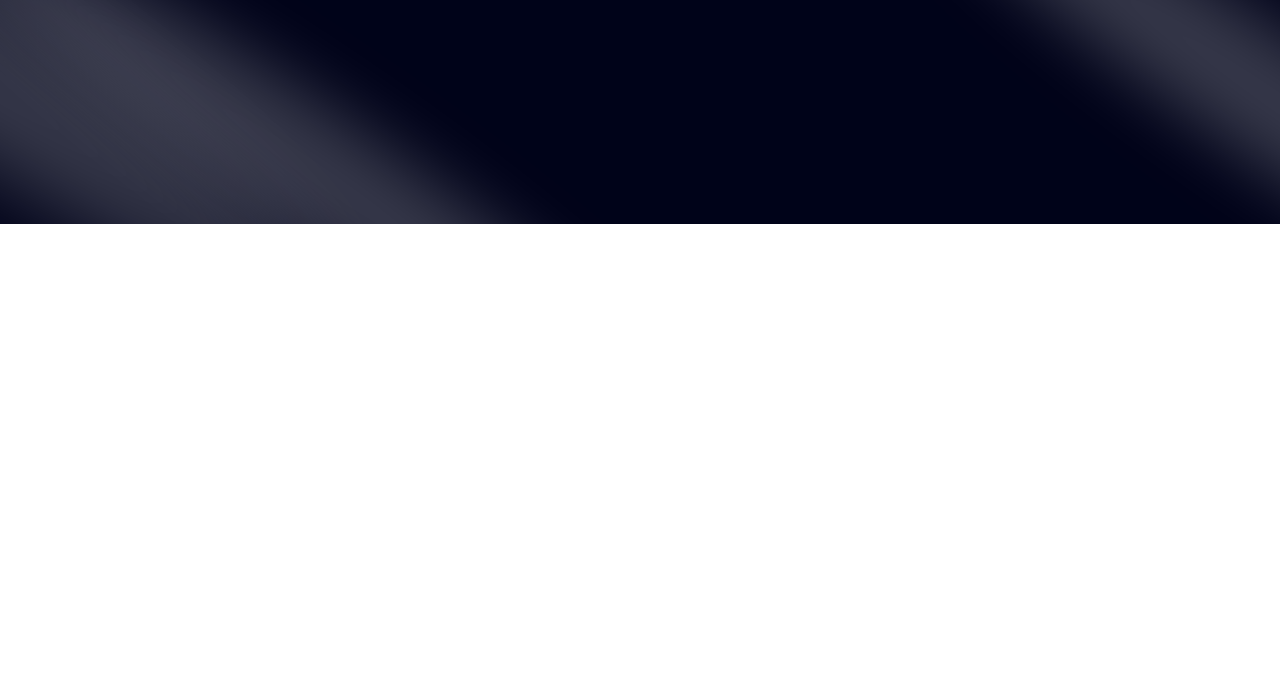
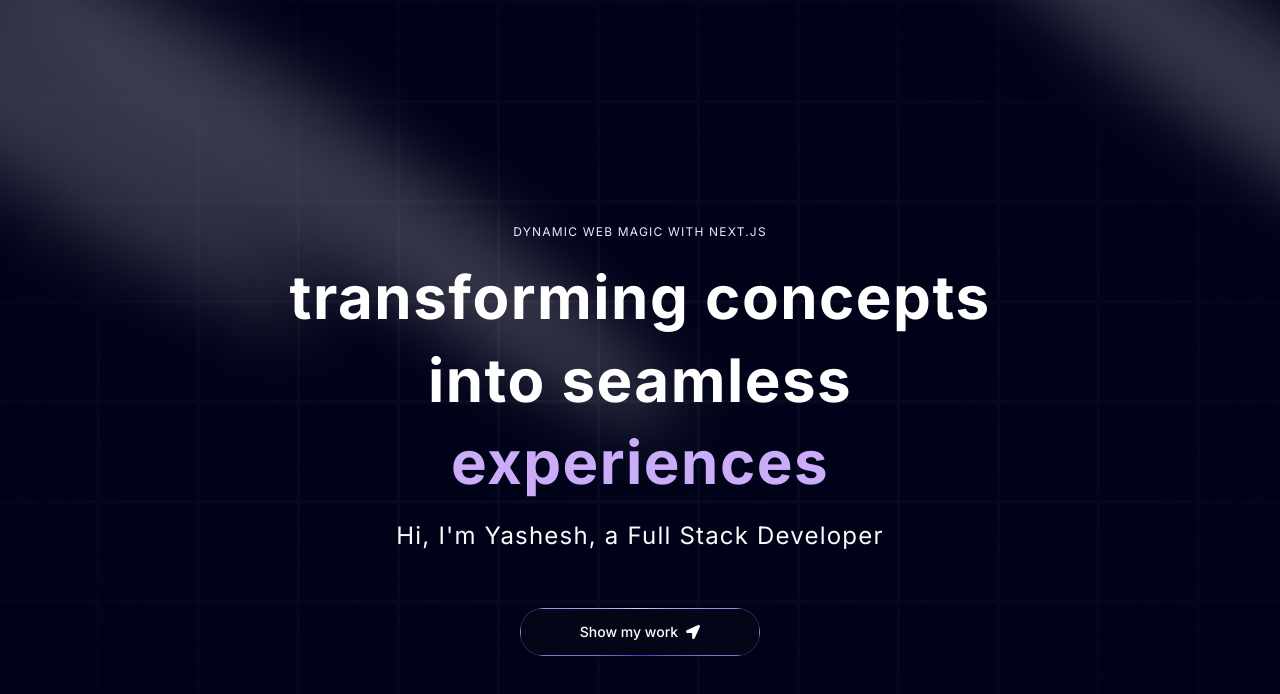
Before and after one commit to yasheshoffgithub/portfolio, a Next.js app: page / in a window 1280 px wide. Shown: the top 694 px of the page. Built offline with nearby package versions, Linux system fonts and the light colour scheme.

Commit message:
Completed Hero section

```diff
--- a/app/layout.tsx
+++ b/app/layout.tsx
@@ -1,6 +1,7 @@
 import type { Metadata } from "next";
 import { Inter } from "next/font/google";
 import "./globals.css";
+import { ThemeProvider } from "@/components/theme-provider";
 
 const inter = Inter({ subsets: ["latin"] });
 
@@ -16,7 +17,14 @@
 }>) {
   return (
     <html lang="en">
-      <body className={inter.className}>{children}</body>
+      <body className={inter.className}><ThemeProvider
+            attribute="class"
+            defaultTheme="dark"
+            enableSystem
+            disableTransitionOnChange
+          >
+            {children}
+          </ThemeProvider></body>
     </html>
   );
 }
--- a/app/page.tsx
+++ b/app/page.tsx
@@ -1,9 +1,14 @@
+import { FloatingNav } from "@/components/ui/floating-navbar";
 import Hero from "../components/Hero";
+import { FaHome } from "react-icons/fa";
 
 export default function Home() {
   return (
     <main className="relative bg-black-100 flex justify-center items-center flex-col overflow-hidden mx-auto sm:px-10 px-5">
       <div className="max-w-7xl w-full">
+        <FloatingNav navItems={[{name: 'Home', link: '/', icon: <FaHome />}
+
+        ]} />
         <Hero />
       </div>
     </main>
--- a/components/Hero.tsx
+++ b/components/Hero.tsx
@@ -1,5 +1,8 @@
 import React from 'react'
 import { Spotlight } from './ui/Spotlight';
+import { TextGenerateEffect } from './ui/text-generate-effect';
+import { MagicButton } from './ui/MagicButton';
+import { FaLocationArrow } from 'react-icons/fa';
 
 const Hero = () => {
   return (
@@ -9,9 +12,32 @@
           <Spotlight className="top-10 left-full h-[80vh] w-[50vw]" fill="white" />
           <Spotlight className="top-28 left-80 h-[80vh] w-[50vw]" fill="white" />
         </div>
-        <div>
-
+        <div className="h-screen w-full dark:bg-black-100 bg-white  dark:bg-grid-white/[0.03] bg-grid-black/[0.2] flex items-center justify-center absolute top-0 left-0">
+      {/* Radial gradient for the container to give a faded look */}
+      <div className="absolute pointer-events-none inset-0 flex items-center justify-center dark:bg-black-100 bg-white [mask-image:radial-gradient(ellipse_at_center,transparent_20%,black)]" />
+      {/* <p className="text-4xl sm:text-7xl font-bold relative z-20 bg-clip-text text-transparent bg-gradient-to-b from-neutral-200 to-neutral-500 py-8">
+        Backgrounds
+      </p> */}
+    </div>
+      <div className='flex justify-center relative my-20 z-10'>
+        <div className='max-w-[89vw] md:max-w-2xl lg:max-w-[60vw] flex flex-col items-center justify-center'>
+            <h2 className='uppercase tracking-widest text-xs text-center text-blue-100 max-w-80'>Dynamic Web Magic with Next.js</h2>
+            <TextGenerateEffect
+              className='text-center text-[40px] md:text-5xl lg:text-6xl'
+              words='transforming concepts into seamless experiences'
+            />
+            <p className='text-center md:tracking-wider mb-4 text-sm md:text-lg lg:text-2xl'>
+              Hi, I'm Yashesh, a Full Stack Developer
+            </p>
+            <a href="#about">
+              <MagicButton
+                title="Show my work"
+                icon={<FaLocationArrow />}
+                position='right'
+              />
+            </a>
         </div>
+      </div>
     </div>
   )
 }
--- /dev/null
+++ b/components/theme-provider.tsx
@@ -0,0 +1,9 @@
+"use client"
+
+import * as React from "react"
+import { ThemeProvider as NextThemesProvider } from "next-themes"
+import { type ThemeProviderProps } from "next-themes/dist/types"
+
+export function ThemeProvider({ children, ...props }: ThemeProviderProps) {
+  return <NextThemesProvider {...props}>{children}</NextThemesProvider>
+}
--- /dev/null
+++ b/components/ui/MagicButton.tsx
@@ -0,0 +1,17 @@
+import React from 'react'
+
+export const MagicButton = ({title,icon,position, handleClick,otherClasses}:{
+    title:string; icon: React.ReactNode, position:string;
+    handleClick?:() => void;otherClasses?:string;
+}) => {
+  return (
+    <button className="relative inline-flex h-12 overflow-hidden rounded-full p-[1px] focus:outline-none md:w-60 md:mt-10">
+  <span className="absolute inset-[-1000%] animate-[spin_2s_linear_infinite] bg-[conic-gradient(from_90deg_at_50%_50%,#E2CBFF_0%,#393BB2_50%,#E2CBFF_100%)]" />
+  <span className={`inline-flex h-full w-full cursor-pointer items-center justify-center rounded-lg bg-slate-950 px-7 text-sm font-medium text-white backdrop-blur-3xl gap-2 ${otherClasses}`}>
+    {position=='left' && icon}
+    {title}
+    {position=='right' && icon}
+  </span>
+</button>
+  )
+}
--- /dev/null
+++ b/components/ui/floating-navbar.tsx
@@ -0,0 +1,82 @@
+"use client";
+import React, { useState } from "react";
+import {
+  motion,
+  AnimatePresence,
+  useScroll,
+  useMotionValueEvent,
+} from "framer-motion";
+import { cn } from "@/utils/cn";
+import Link from "next/link";
+
+export const FloatingNav = ({
+  navItems,
+  className,
+}: {
+  navItems: {
+    name: string;
+    link: string;
+    icon?: JSX.Element;
+  }[];
+  className?: string;
+}) => {
+  const { scrollYProgress } = useScroll();
+
+  const [visible, setVisible] = useState(false);
+
+  useMotionValueEvent(scrollYProgress, "change", (current) => {
+    // Check if current is not undefined and is a number
+    if (typeof current === "number") {
+      let direction = current! - scrollYProgress.getPrevious()!;
+
+      if (scrollYProgress.get() < 0.05) {
+        setVisible(false);
+      } else {
+        if (direction < 0) {
+          setVisible(true);
+        } else {
+          setVisible(false);
+        }
+      }
+    }
+  });
+
+  return (
+    <AnimatePresence mode="wait">
+      <motion.div
+        initial={{
+          opacity: 1,
+          y: -100,
+        }}
+        animate={{
+          y: visible ? 0 : -100,
+          opacity: visible ? 1 : 0,
+        }}
+        transition={{
+          duration: 0.2,
+        }}
+        className={cn(
+          "flex max-w-fit  fixed top-10 inset-x-0 mx-auto border border-transparent dark:border-white/[0.2] rounded-full dark:bg-black bg-white shadow-[0px_2px_3px_-1px_rgba(0,0,0,0.1),0px_1px_0px_0px_rgba(25,28,33,0.02),0px_0px_0px_1px_rgba(25,28,33,0.08)] z-[5000] pr-2 pl-8 py-2  items-center justify-center space-x-4",
+          className
+        )}
+      >
+        {navItems.map((navItem: any, idx: number) => (
+          <Link
+            key={`link=${idx}`}
+            href={navItem.link}
+            className={cn(
+              "relative dark:text-neutral-50 items-center flex space-x-1 text-neutral-600 dark:hover:text-neutral-300 hover:text-neutral-500"
+            )}
+          >
+            <span className="block sm:hidden">{navItem.icon}</span>
+            <span className="hidden sm:block text-sm">{navItem.name}</span>
+          </Link>
+        ))}
+        <button className="border text-sm font-medium relative border-neutral-200 dark:border-white/[0.2] text-black dark:text-white px-4 py-2 rounded-full">
+          <span>Login</span>
+          <span className="absolute inset-x-0 w-1/2 mx-auto -bottom-px bg-gradient-to-r from-transparent via-blue-500 to-transparent  h-px" />
+        </button>
+      </motion.div>
+    </AnimatePresence>
+  );
+};
--- /dev/null
+++ b/components/ui/text-generate-effect.tsx
@@ -0,0 +1,54 @@
+"use client";
+import { useEffect } from "react";
+import { motion, stagger, useAnimate } from "framer-motion";
+import { cn } from "@/utils/cn";
+
+export const TextGenerateEffect = ({
+  words,
+  className,
+}: {
+  words: string;
+  className?: string;
+}) => {
+  const [scope, animate] = useAnimate();
+  let wordsArray = words.split(" ");
+  useEffect(() => {
+    animate(
+      "span",
+      {
+        opacity: 1,
+      },
+      {
+        duration: 2,
+        delay: stagger(0.2),
+      }
+    );
+  }, [scope.current]);
+
+  const renderWords = () => {
+    return (
+      <motion.div ref={scope}>
+        {wordsArray.map((word, idx) => {
+          return (
+            <motion.span
+              key={word + idx}
+              className={`${idx>3 ? 'text-purple' : 'dark:text-white text-black'} opacity-0`}
+            >
+              {word}{" "}
+            </motion.span>
+          );
+        })}
+      </motion.div>
+    );
+  };
+
+  return (
+    <div className={cn("font-bold", className)}>
+      <div className="my-4">
+        <div className=" dark:text-white text-black leading-snug tracking-wide">
+          {renderWords()}
+        </div>
+      </div>
+    </div>
+  );
+};
--- a/package.json
+++ b/package.json
@@ -13,8 +13,10 @@
     "framer-motion": "^11.2.10",
     "mini-svg-data-uri": "^1.4.4",
     "next": "14.2.3",
+    "next-themes": "^0.3.0",
     "react": "^18",
     "react-dom": "^18",
+    "react-icons": "^5.2.1",
     "tailwind-merge": "^2.3.0",
     "tailwindcss-animate": "^1.0.7"
   },
```
Also changed, not shown: 1 other file (tests, documents, lock files or other folders).
